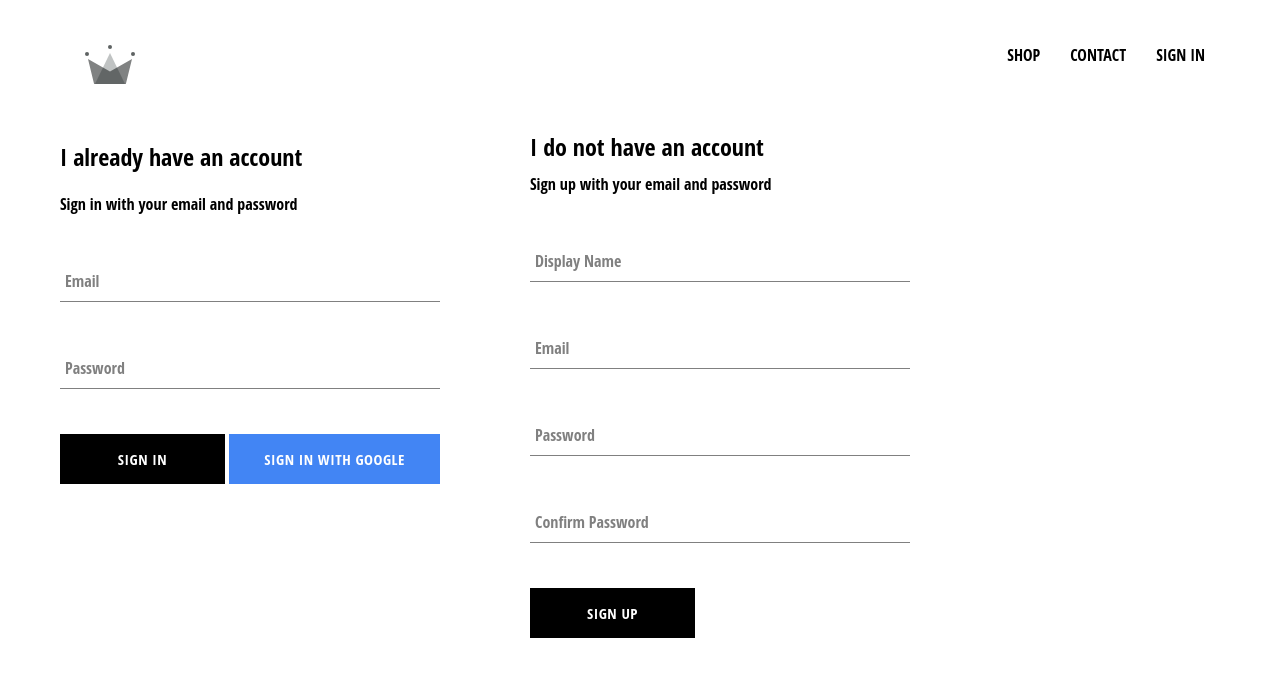
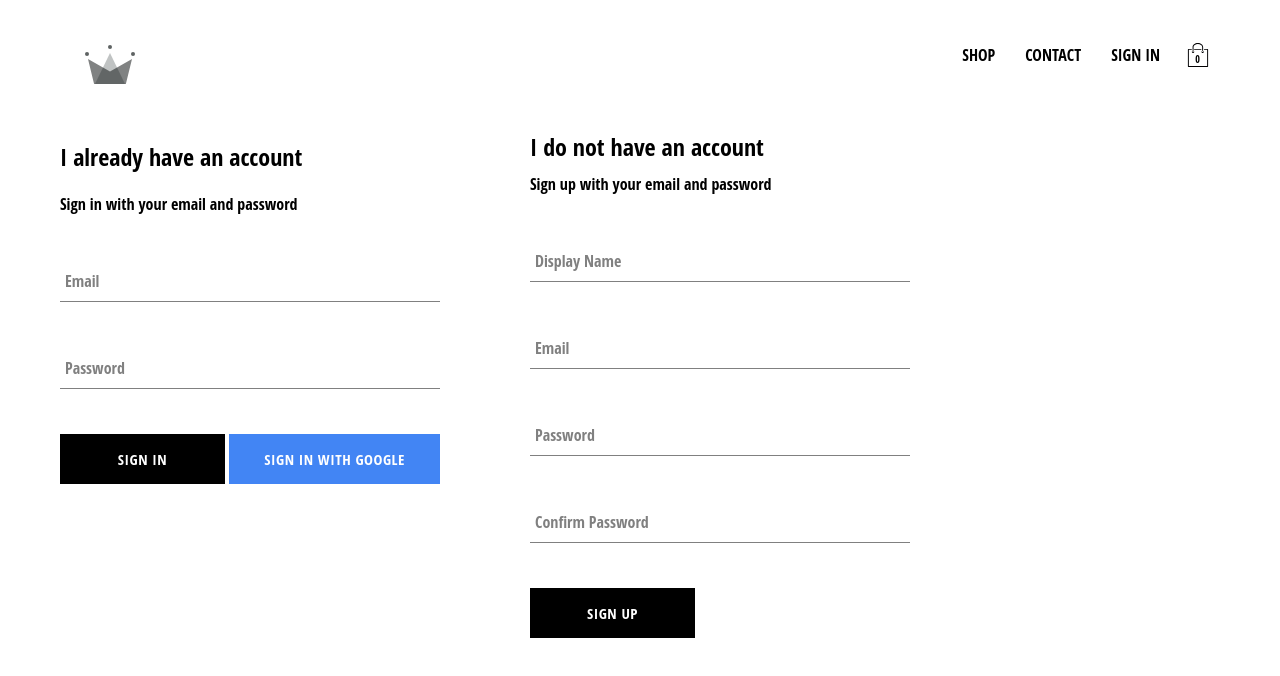
Before and after one commit to abbasCoder51/crwn-clothing, a React (Create React App) app: page /signin in a window 1280 px wide. Shown: the top 676 px of the page. Built offline with nearby package versions, Linux system fonts and the light colour scheme; no server answers; the HTML template or start-up script is replaced by a standard one.

Commit message:
- Added cart icon component

```diff
--- /dev/null
+++ b/src/components/cart-icon/cart-icon.component.jsx
@@ -0,0 +1,14 @@
+import React from 'react';
+
+import { ReactComponent as ShoppingIcon } from '../../assets/shopping-bag.svg';
+
+import './cart-icon.styles.scss';
+
+const CartIcon = () => (
+    <div className='cart-icon'>
+        <ShoppingIcon className='shopping-icon' />
+        <span className='item-count'>0</span>
+    </div>
+)
+
+export default CartIcon;
--- /dev/null
+++ b/src/components/cart-icon/cart-icon.styles.scss
@@ -0,0 +1,21 @@
+.cart-icon {
+    width: 45px;
+    height: 45px;
+    position: relative;
+    display: flex;
+    align-items: center;
+    justify-content: center;
+    cursor: pointer;
+
+    .shopping-icon {
+        width: 24px;
+        height: 24px;
+    }
+
+    .item-count {
+        position: absolute;
+        font-size: 10px;
+        font-weight: bold;
+        bottom: 12px;
+    }
+}
--- a/src/components/header/header.component.jsx
+++ b/src/components/header/header.component.jsx
@@ -3,6 +3,7 @@
 import { connect } from 'react-redux';
 
 import { auth } from '../../firebase/firebase.utils';
+import CartIcon from '../cart-icon/cart-icon.component';
 
 import { ReactComponent as Logo } from '../../assets/crown.svg';
 
@@ -31,6 +32,7 @@
                 </Link>
                 )
             }
+            <CartIcon />
         </div>
     </div>
 );
```
Also changed, not shown: src/assets/shopping-bag.svg (added).
